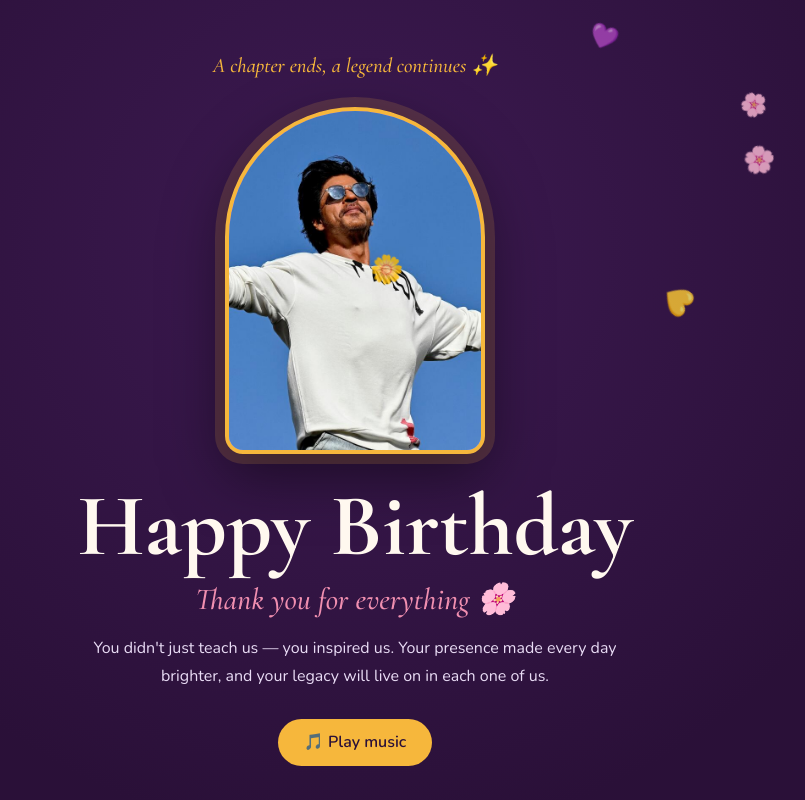
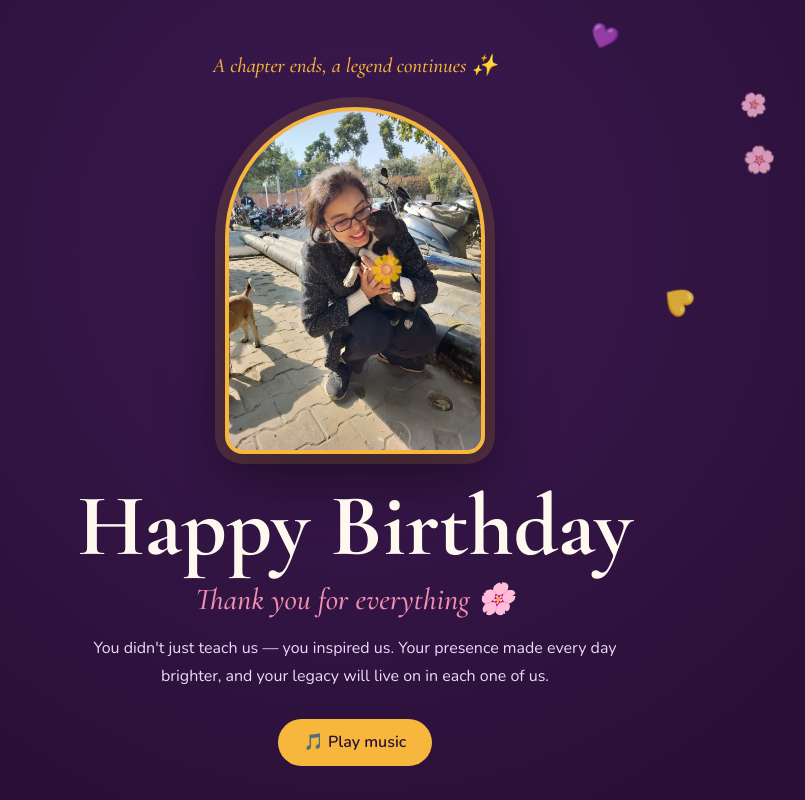
Before and after one commit to zuneesingh/happybirthday, a plain HTML site: page index.html in a window 1280 px wide. Shown: the top 800 px of the page, without its empty margins (285-1090 px from the left). Drawn offline with nearby package versions, Linux system fonts and the light colour scheme.

Commit message:
Change main photo to WhatsApp image
Updated the main photo for the birthday page.

```diff
--- a/index.html
+++ b/index.html
@@ -106,7 +106,7 @@ const CONFIG = {
 
   // ---- Top of the page ----
   tagline: "A chapter ends, a legend continues ✨",
-  mainPhoto: "main.jpg",               // her photo (portrait works best)
+  mainPhoto: "WhatsApp Image 2023-12-20 at 9.43.32 AM.jpeg",               // her photo (portrait works best)
   name: "Happy Birthday",
   subtitle: "Thank you for everything 🌸",
   message: "You didn't just teach us — you inspired us. Your presence made every day brighter, and your legacy will live on in each one of us.",
```
